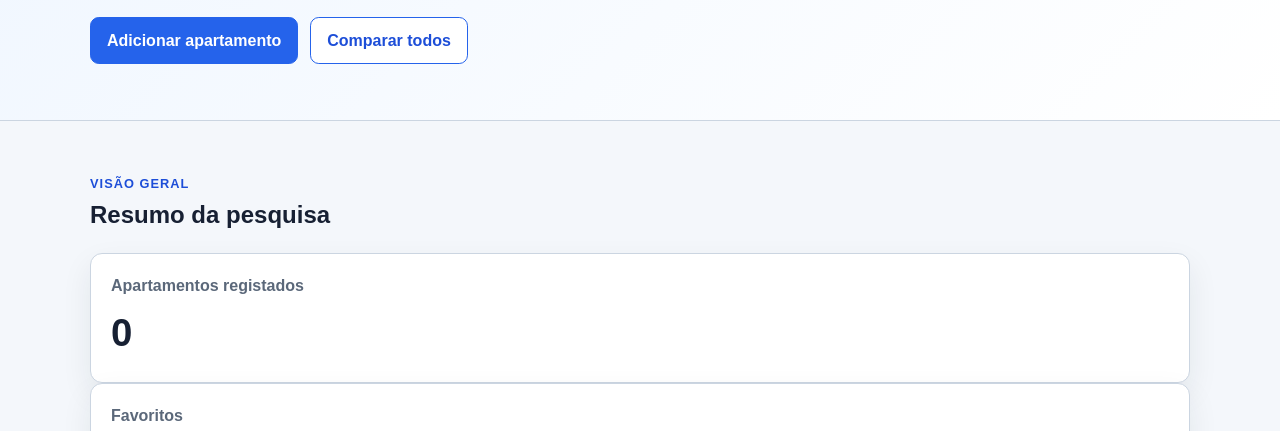
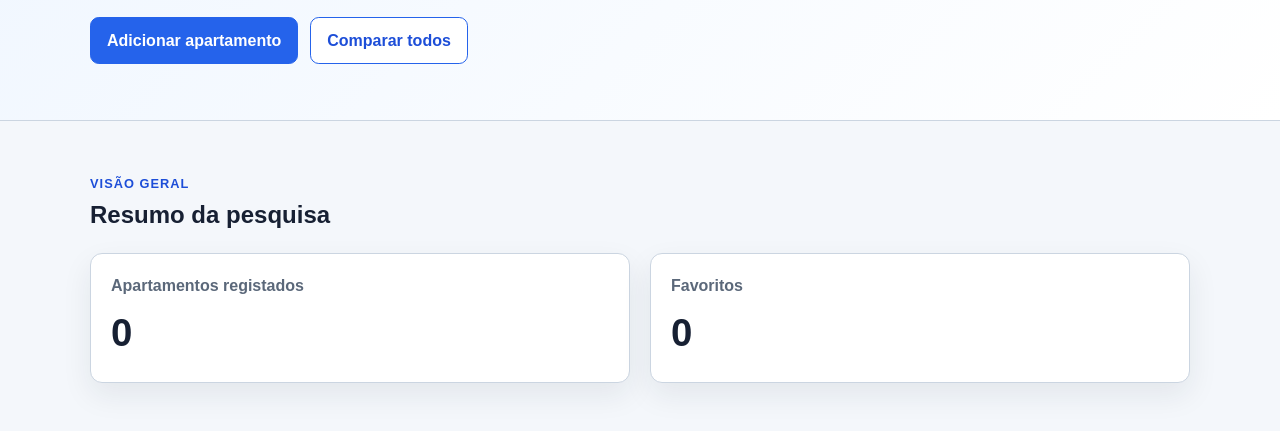
Before and after one commit to digastinho/rentease, a plain HTML site: page index.html in a window 1280 px wide. Shown: the part 326-757 px from the top of the page. Drawn offline with Linux system fonts and the light colour scheme.

Commit message:
Add grid layout to stats and property grids

```diff
--- a/css/styles.css
+++ b/css/styles.css
@@ -215,6 +215,9 @@ h3 {
 /* TODO CSS-1: apresenta .stats-grid e .property-grid com CSS Grid. */
 .stats-grid,
 .property-grid {
+  display: grid;
+  grid-template-columns: repeat(auto-fit, minmax(240px, 1fr));
+  gap: 1.25rem;
 }
 
 .stat-card,
```
